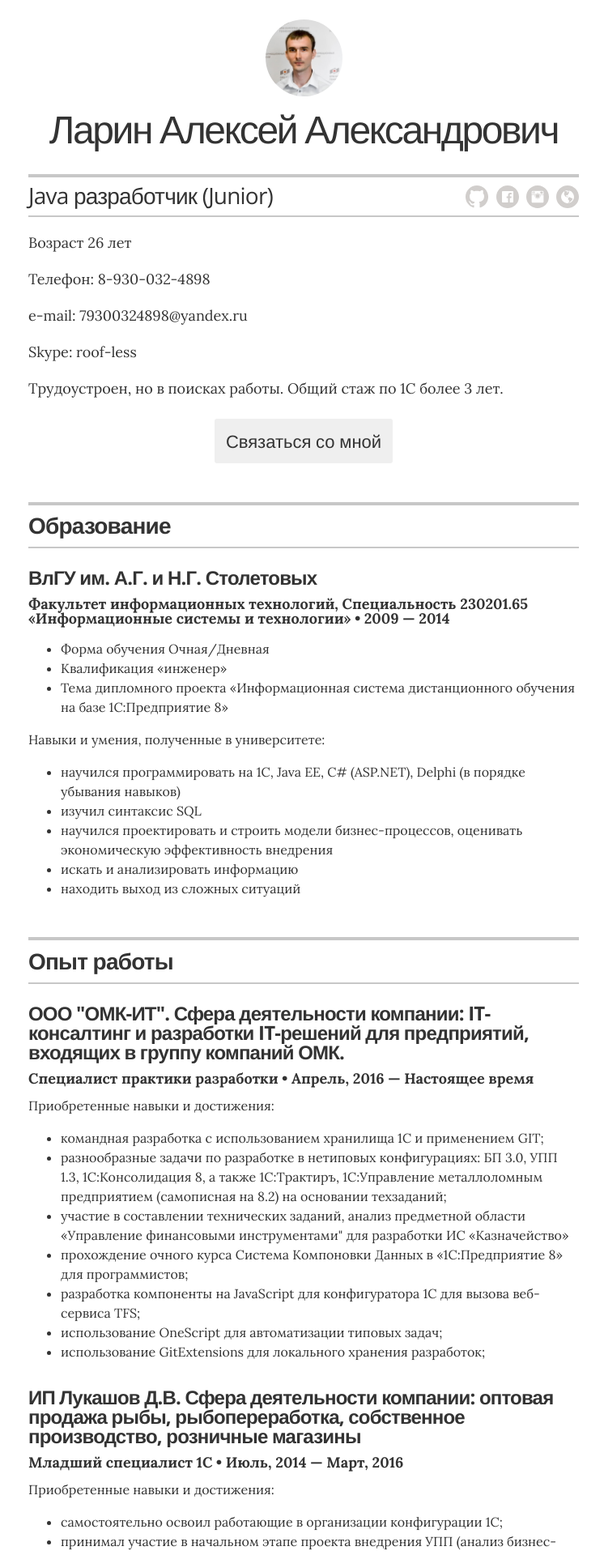
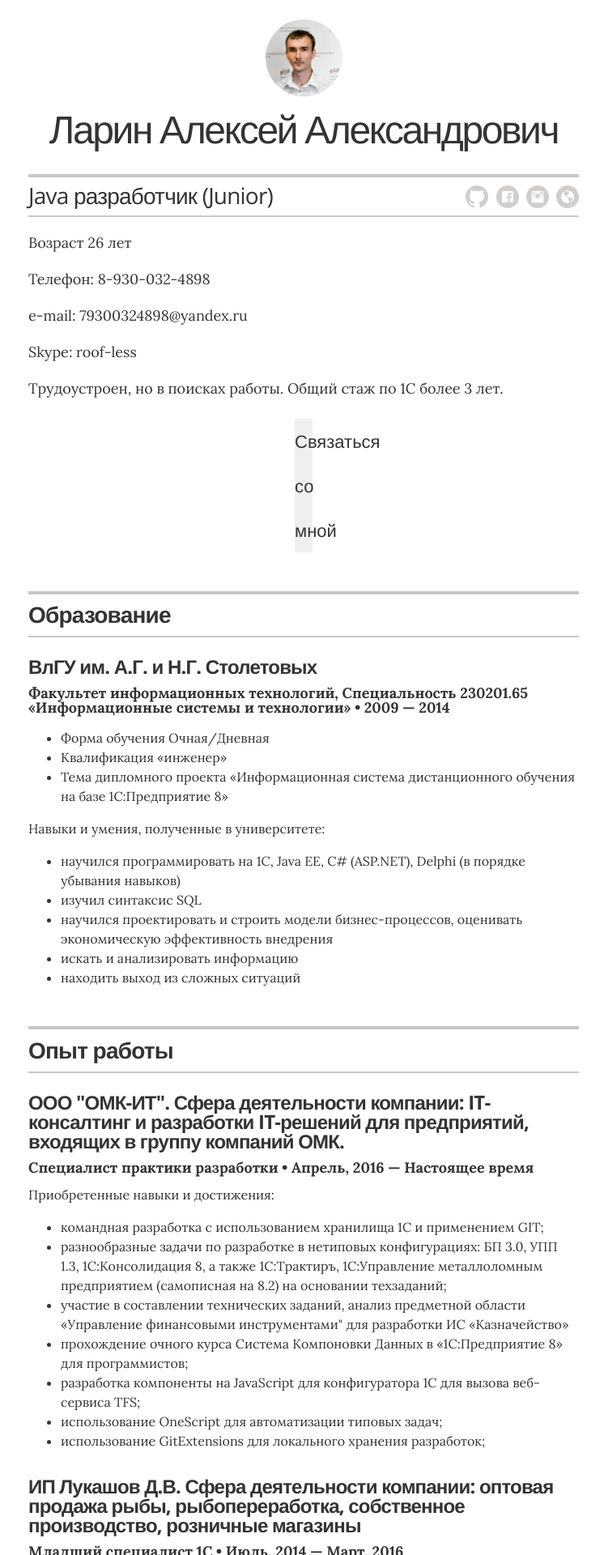
Before and after one commit to mrroofless/mrroofless.github.io, a Jekyll site: the page built from index.html, in a window 1280 px wide. Shown: the top 1920 px of the page at 81% size, without its empty margins (265-1011 px from the left). Built offline with Jekyll 4.4.1, drawn with Linux system fonts in a browser that asks for light colours.

Commit message:
Update _resume.scss

```diff
--- a/_sass/_resume.scss
+++ b/_sass/_resume.scss
@@ -54,7 +54,7 @@
 
     .header-title {
       @include sans;
-      font-weight: 300;
+      font-weight: 1;
       font-size: 1.75rem;
       line-height: 2rem;
       letter-spacing: -.05rem;
@@ -114,7 +114,7 @@
   text-align: center;
   display: block;
   margin: 1.5rem auto;
-  width: 220px;
+  width: 22px;
   font-size: 1.375rem;
   @include sans_light;
   color: #333;
```
